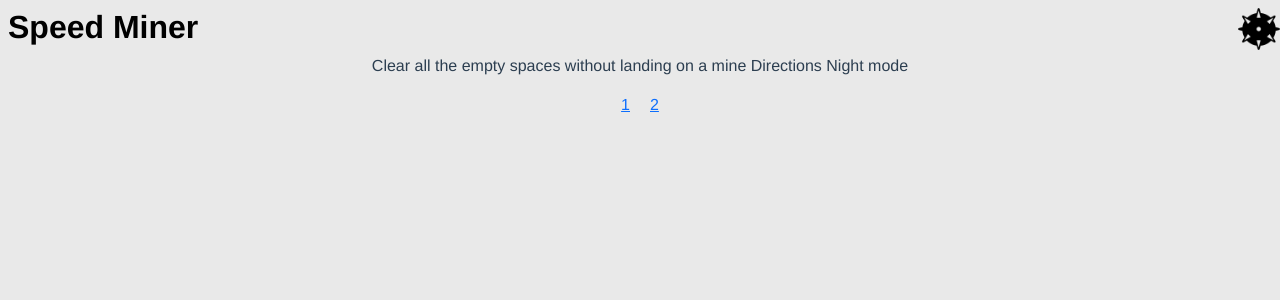
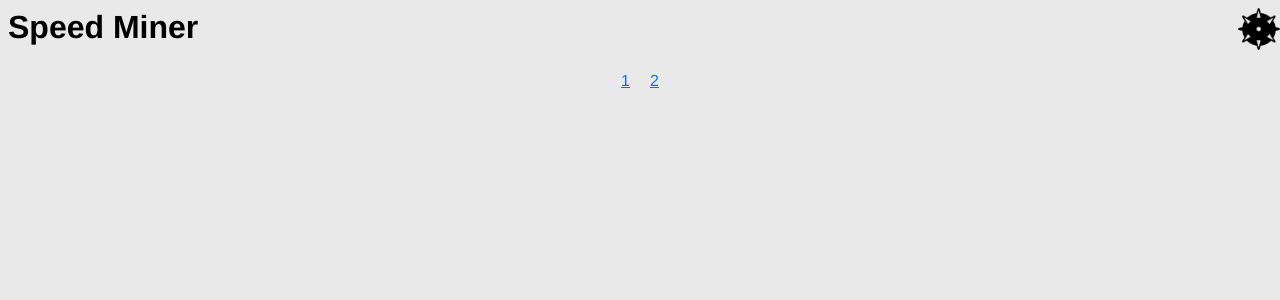
Before and after one commit to josephrockqz/speed_miner, a Vue app: page / in a window 1280 px wide. Shown: the top 300 px of the page. Built offline with nearby package versions, Linux system fonts and the light colour scheme.

Commit message:
made level selection only visible on home screen and made main icon clickable

```diff
--- a/src/App.vue
+++ b/src/App.vue
@@ -4,21 +4,26 @@
       <h2 style="padding: 8px 0px 0px 8px;">
         <strong style="color: black">Speed Miner</strong>
       </h2>
-      <img src="./assets/mine.png" style="max-height: 50px; padding: 8px 0px 0px 8px;" />
+      <img src="./assets/mine.png"
+           style="max-height: 50px; padding: 8px 0px 0px 8px; cursor: pointer;"
+           @click="goToHome" />
     </span>
     <router-view />
-    <LevelMenu/>
   </div>
 
 </template>
 
 <script>
-import LevelMenu from './components/LevelMenu.vue'
-
 export default {
   name: 'App',
-  components: {
-    LevelMenu
+  components: {},
+  methods: {
+    goToHome() {
+      console.log(this.$route.name)
+      if (this.$route.name != 'Home') {
+        this.$router.push('/')
+      }
+    }
   }
 }
 </script>
--- a/src/views/Home.vue
+++ b/src/views/Home.vue
@@ -1,13 +1,17 @@
 <template>
     <div>
-        Clear all the empty spaces without landing on a mine
-        Directions
-        Night mode
+        <LevelMenu/>
     </div>
 </template>
 
 <script>
+import LevelMenu from '../components/LevelMenu.vue'
 
+export default {
+  components: {
+    LevelMenu
+  }
+}
 </script>
 
 <style scoped>
```
Also changed, not shown: ttd.txt.
